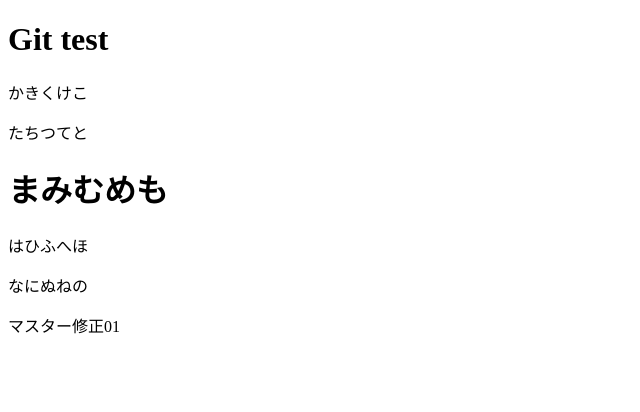
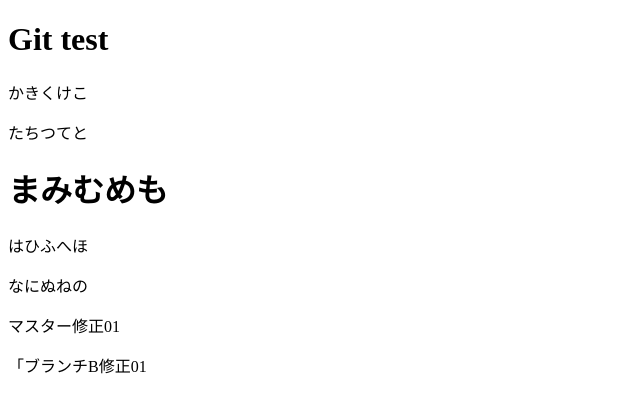
Before and after one commit to zd2C26/firsttest2, a plain HTML site: page index.html in a window 1280 px wide. Shown: the whole page, without its empty margins (0-640 px from the left). Drawn offline with Linux system fonts and the light colour scheme.

Commit message:
ブランチB修正01

```diff
--- a/index.html
+++ b/index.html
@@ -12,5 +12,6 @@
     <p>はひふへほ</p>
     <p>なにぬねの</p>
     <p>マスター修正01</p>
+    <p>「ブランチB修正01</p>
 </body>
 </html>
```
